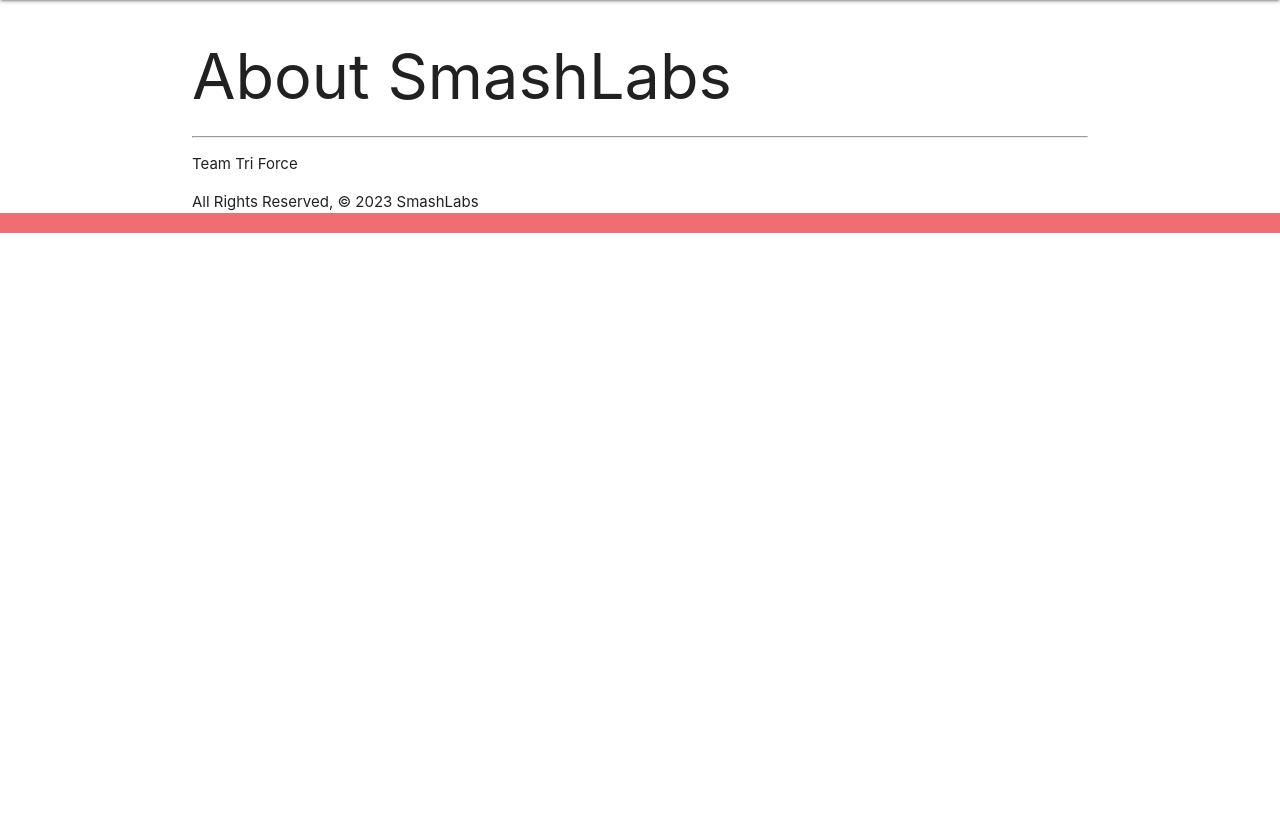
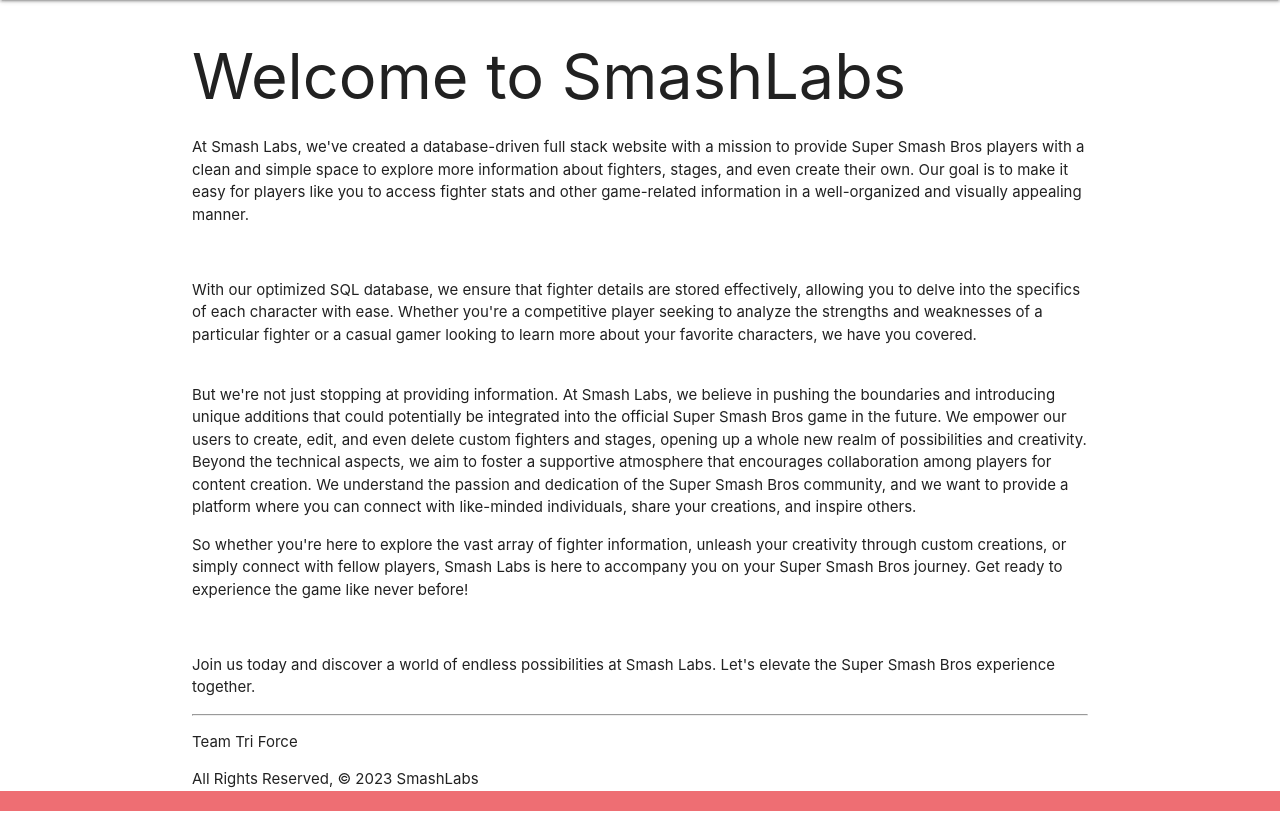
Before and after one commit to Shmiizoid/TEAM-TRIFORCE-SMASHLABS, a Django app: page /about/ in a window 1280 px wide. Shown: the part 64-897 px from the top of the page. Before the commit the page ends 297 px from the top, so only its background shows below. Run offline with Django 4.2, Linux system fonts and the light colour scheme.

Commit message:
Added About HTML

```diff
--- a/SmashLabs/main_app/templates/about.html
+++ b/SmashLabs/main_app/templates/about.html
@@ -1,7 +1,21 @@
 {% extends 'base.html' %}
 {% block content %}
 
-<h1>About SmashLabs</h1>
+<h1>Welcome to SmashLabs</h1>
+<p>At Smash Labs, we've created a database-driven full stack website with a mission to provide Super Smash Bros players with a clean and simple space to explore more information about fighters, stages, and even create their own. Our goal is to make it easy for players like you to access fighter stats and other game-related information in a well-organized and visually appealing manner.</p>
+<br>
+<p>With our optimized SQL database, we ensure that fighter details are stored effectively, allowing you to delve into the specifics of each character with ease. Whether you're a competitive player seeking to analyze the strengths and weaknesses of a particular fighter or a casual gamer looking to learn more about your favorite characters, we have you covered.</p>
+<br>
+But we're not just stopping at providing information. At Smash Labs, we believe in pushing the boundaries and introducing unique additions that could potentially be integrated into the official Super Smash Bros game in the future. We empower our users to create, edit, and even delete custom fighters and stages, opening up a whole new realm of possibilities and creativity.
+<br>
+Beyond the technical aspects, we aim to foster a supportive atmosphere that encourages collaboration among players for content creation. We understand the passion and dedication of the Super Smash Bros community, and we want to provide a platform where you can connect with like-minded individuals, share your creations, and inspire others.
+<br>
+<p>So whether you're here to explore the vast array of fighter information, unleash your creativity through custom creations, or simply connect with fellow players, Smash Labs is here to accompany you on your Super Smash Bros journey. Get ready to experience the game like never before!</p>
+<br>
+<p>Join us today and discover a world of endless possibilities at Smash Labs. Let's elevate the Super Smash Bros experience together.</p>
+
+
+
 <hr>
 <p>Team Tri Force</p>
 <footer>All Rights Reserved, &copy; 2023 SmashLabs</footer>
--- a/SmashLabs/main_app/templates/home.html
+++ b/SmashLabs/main_app/templates/home.html
@@ -2,7 +2,8 @@
 {% block content %}
 
 <body>
-    <h1>Home</h1>
+    <h1></h1>
+    <p></p>
 </body>
 
 {% endblock %}
```
